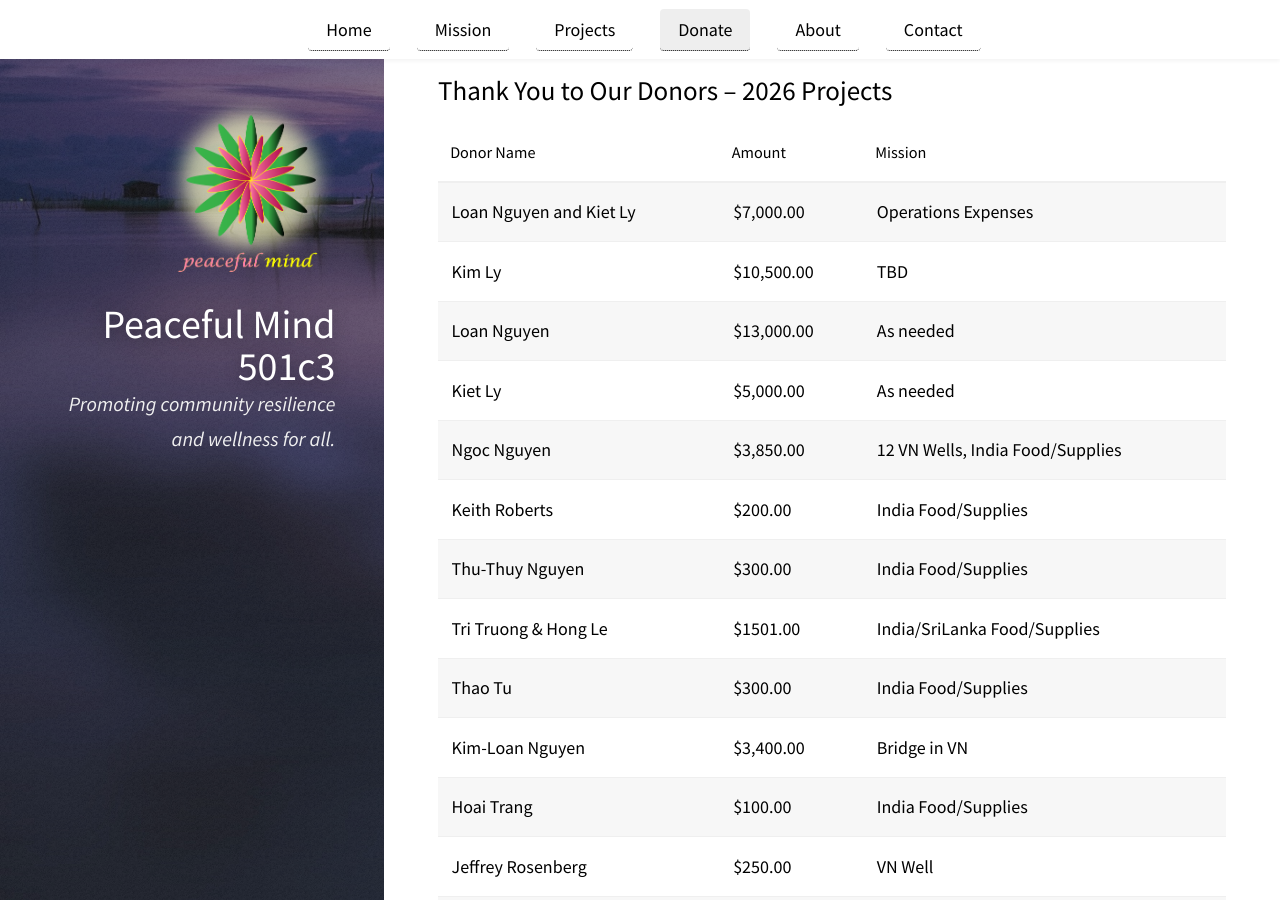
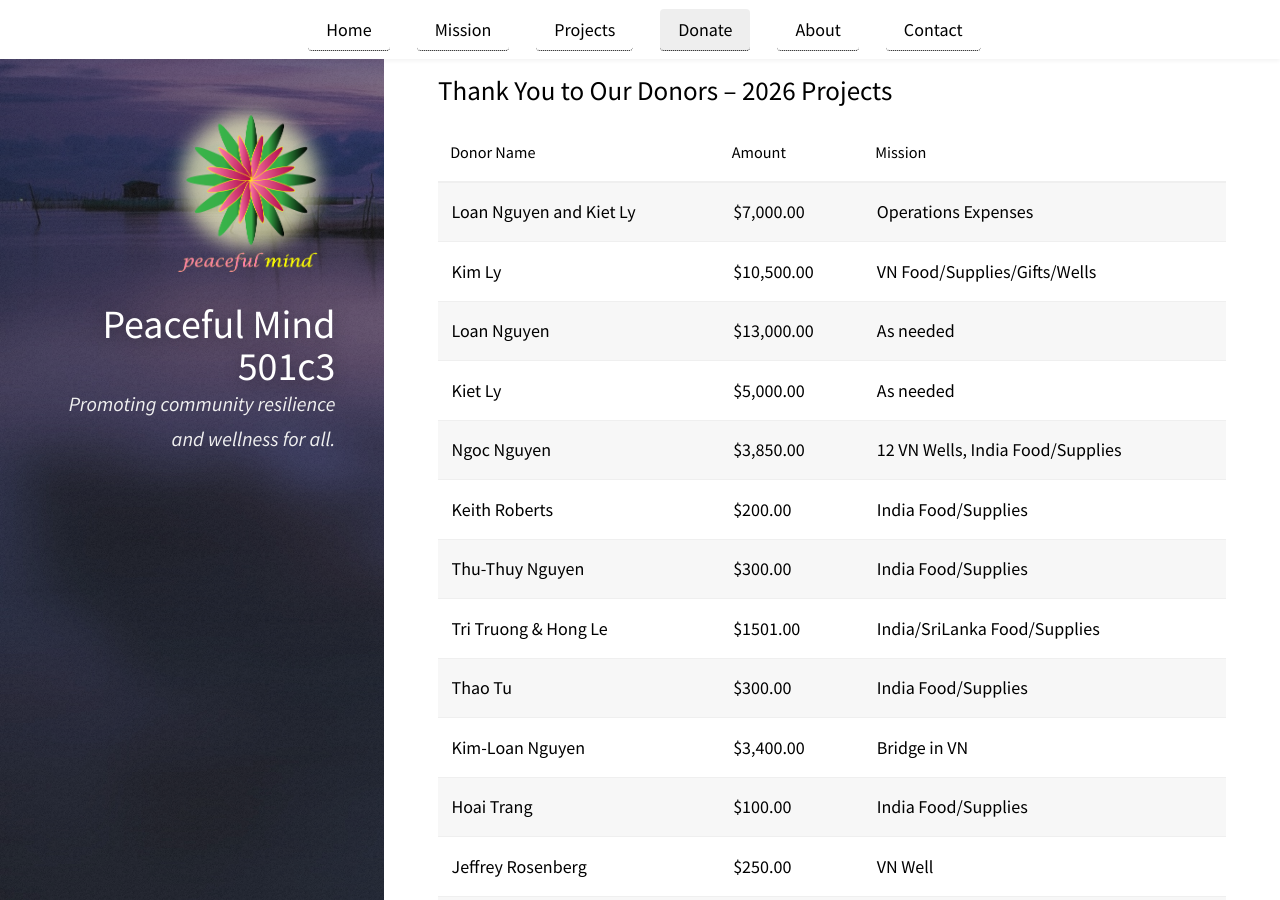
Before and after one commit to peacefulcenter/peacefulcenter.github.io, a Jekyll site: the page built from pages/donate.md, in a window 1280 px wide and 900 px high, scrolled down 2042 px. Built offline with Jekyll 4.4.1, drawn with Linux system fonts in a browser that asks for light colours; our own code applies the rules of GitHub Pages for plain Markdown files.

Commit message:
update donor missions

```diff
--- a/pages/donate.md
+++ b/pages/donate.md
@@ -106,7 +106,7 @@ _Peaceful Mind 501C3 is a tax-exempt organization. Tax ID: 39-2930680. Your dona
 | Donor Name              | Amount     | Mission                          |
 |-------------------------|------------|----------------------------------|
 | Loan Nguyen and Kiet Ly | $7,000.00  | Operations Expenses              |
-| Kim Ly                  | $10,500.00 | TBD                              |
+| Kim Ly                  | $10,500.00 | VN Food/Supplies/Gifts/Wells     |
 | Loan Nguyen             | $13,000.00 | As needed                        |
 | Kiet Ly                 | $5,000.00  | As needed                        |
 | Ngoc Nguyen             | $3,850.00  | 12 VN Wells, India Food/Supplies |
@@ -119,7 +119,7 @@ _Peaceful Mind 501C3 is a tax-exempt organization. Tax ID: 39-2930680. Your dona
 | Jeffrey Rosenberg       | $250.00    | VN Well                          |
 | Ha Hoang                | $400.00    | India Student Sponsor            |
 | Tam Thi Nguyen          | $600.00    | India Home Wells                 |
-| Hung Ly & Nhan Pham     | $200.00    | India Food/Supplies                 |
+| Hung Ly & Nhan Pham     | $200.00    | India Food/Supplies              |
 
 
 ## Thank You to Our Donors – 2025 Projects
```
